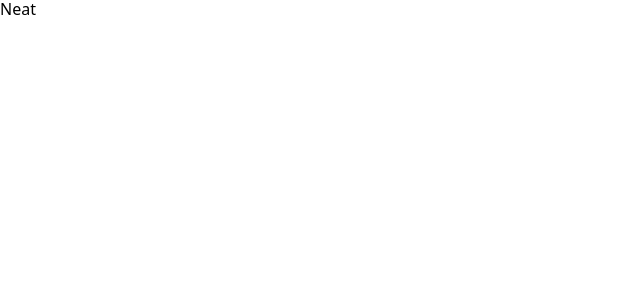
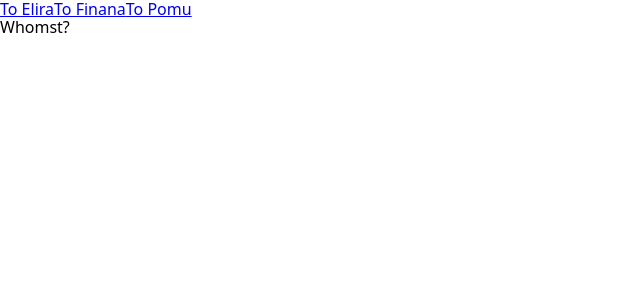
Before and after one commit to NoxShadow/lazulight-one-year-website, a React (Vite) app: page / in a window 1280 px wide. Shown: the top 300 px of the page, without its empty margins (0-640 px from the left). Built offline with nearby package versions, Linux system fonts and the light colour scheme.

Commit message:
Example of routing

```diff
--- a/src/App.tsx
+++ b/src/App.tsx
@@ -1,3 +1,17 @@
+import { Route, Switch, Link } from 'wouter'
+
 export default function App () {
-  return <div>Neat</div>
+  return (
+    <>
+      <Link to='/Elira'>To Elira</Link>
+      <Link to='/Finana'>To Finana</Link>
+      <Link to='/Pomu'>To Pomu</Link>
+      <Switch>
+        <Route path='/Elira'><div>Elira!</div></Route>
+        <Route path='/Finana'><div>Finana!</div></Route>
+        <Route path='/Pomu'><div>Pomu!</div></Route>
+        <Route><div>Whomst?</div></Route>
+      </Switch>
+    </>
+  )
 }
```
